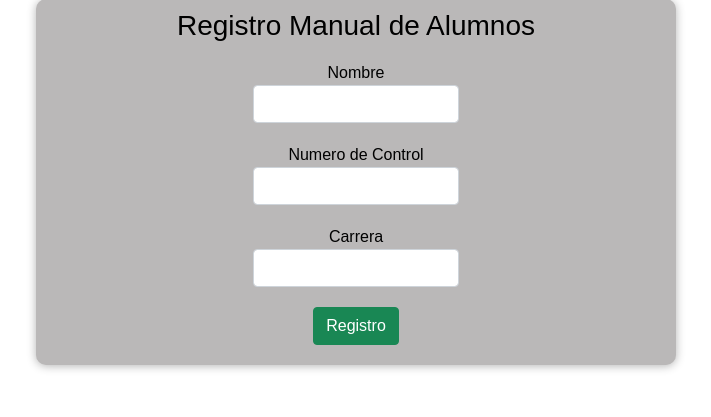
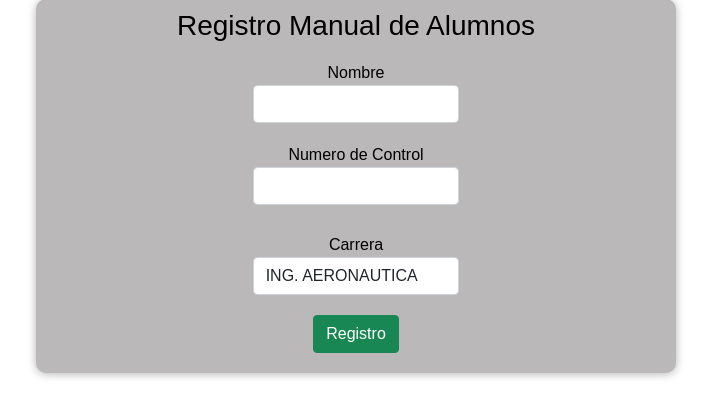
Before and after one commit to Articfire/repositorio-expedientes-ith, a Django app: page /alta in a window 1280 px wide. Shown: the part 183-600 px from the top of the page, without its empty margins (284-995 px from the left). Run offline with Django 3.2, Linux system fonts and the light colour scheme.

Commit message:
ComboBox de Carreras
Se le añadio un combobox que contiene las carreras del instituto en orden alfabetico con sus values en mayusculas.

```diff
--- a/proyecto/templates/alta_usuarios.html
+++ b/proyecto/templates/alta_usuarios.html
@@ -21,9 +21,26 @@
         </div>
         <br>
         <div class="grupo-input col-4">
+          <label for="prefijo" style="margin-top: 4%;">Carrera</label>
+    		  <select class="form-control" style="width: 100%;" id="prefijo" name="txt_carrera">
+      		  <option value="ING. AERONAUTICA">ING. AERONAUTICA</option>
+      		  <option value="ING. BIOMEDICA">ING. BIOMEDICA</option>
+            <option value="ING. ELECTRICA">ING. ELECTRICA</option>
+            <option value="ING. ELECTRONICA">ING. ELECTRONICA</option>
+            <option value="ING. GESTION EMPRESARIAL">ING. GESTION EMPRESARIAL</option>
+            <option value="ING. INDUSTRIAL">ING. INDUSTRIAL</option>
+            <option value="ING. INDUSTRIAL EN INGLES">ING. INDUSTRIAL EN INGLES</option>
+            <option value="ING. MECANICA">ING. MECANICA</option>
+            <option value="ING. MECATRONICA">ING. MECATRONICA</option>
+            <option value="LIC. ADMINISTRACION">LIC. ADMINISTRACION</option>
+            <option value="ING. SISTEMAS COMPUTACIONALES">ING. SISTEMAS COMPUTACIONALES</option>
+            <option value="ING. INFORMATICA">ING. INFORMATICA</option>
+    		  </select>
+        </div>
+        <!--<div class="grupo-input col-4">
           <label class="" for="txt_password">Carrera</label>
           <input class="form-control" type="text" id="txt_password" name="txt_carrera">
-        </div>
+        </div>-->
         <br>
         <div class="grupo-input col-4">
           <input class="btn btn-success" name="btn_registro" type="submit" value="Registro">
--- a/proyecto/templates/consulta.html
+++ b/proyecto/templates/consulta.html
@@ -23,7 +23,7 @@
     		</select>
     	</div>
 
-    	<div class="grupo-input col-2" style="margin-top: 4%;">
+    	<div class="grupo-input col-4" style="margin-top: 4%;">
       	<input class="btn btn-success" name="btn_subir" type="submit" value="Buscar">
     	</div>
 		</center>
--- a/proyecto/templates/importar.html
+++ b/proyecto/templates/importar.html
@@ -16,7 +16,9 @@
           <h3>Seleccione archivo Excel</h3>
           <input class="form-control" name="archivo" style="width: 60%; margin-top: 3%;" type="file" id="formFile" accept="application/vnd.openxmlformats-officedocument.spreadsheetml.sheet, application/vnd.ms-excel" value="Seleccionar Archivo">
         </div>
-        <input class="btn btn-primary" type="submit" value="Subir">
+        <div class="grupo-input col-4">
+          <input class="btn btn-primary" type="submit" value="Subir">
+        </div>
       </div>
       </form>
     </center>
```
